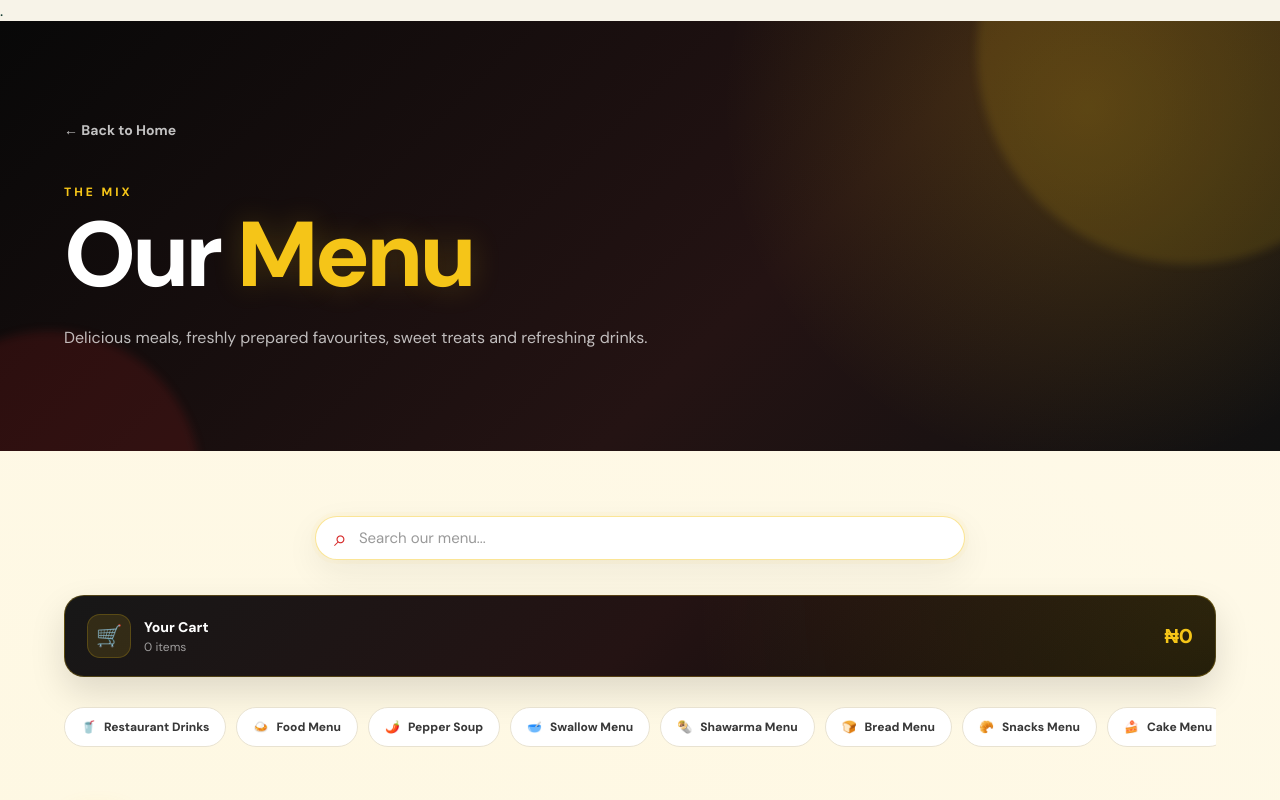
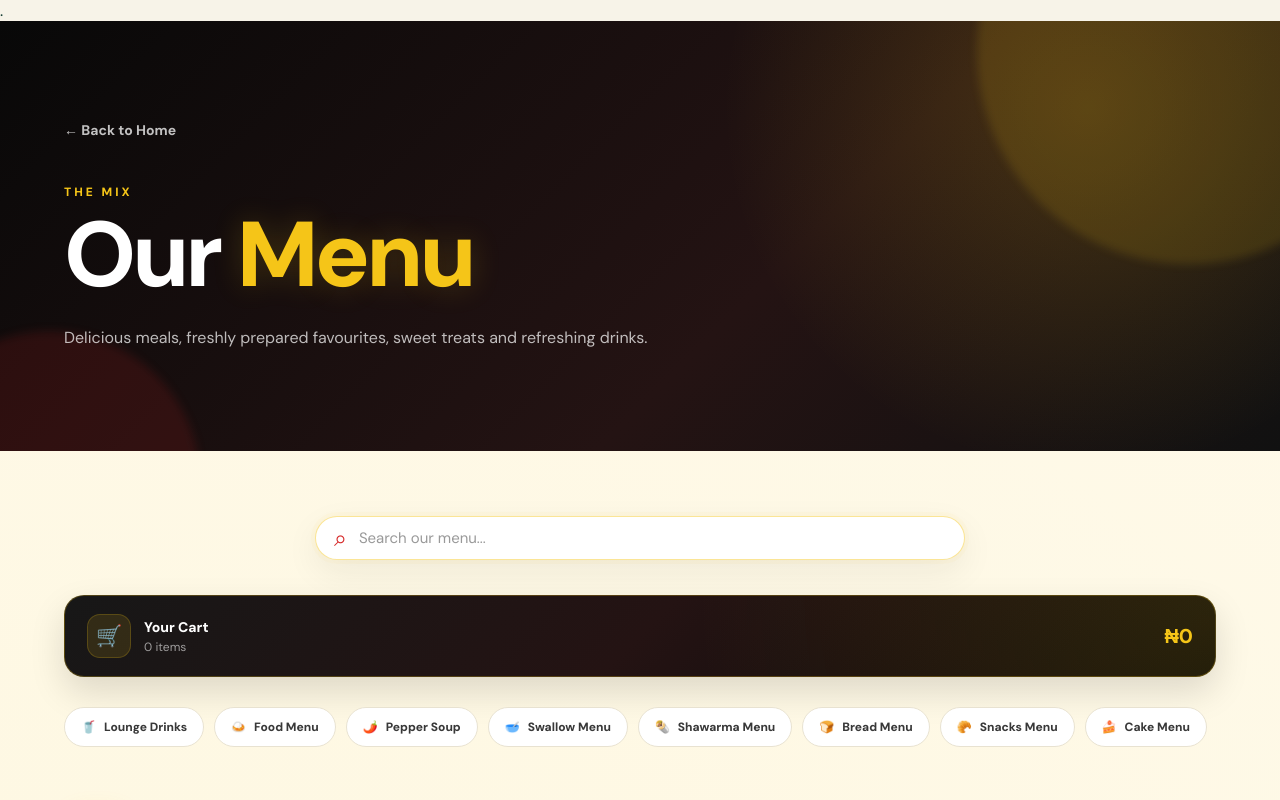
Before and after one commit to peaceDev514/The-Mix, a React (Vite) app: page /menu in a window 1280 px wide. Shown: the top 800 px of the page. Built offline with nearby package versions, Linux system fonts and the light colour scheme; a web font is replaced by a local one.

Commit message:
Update commit

```diff
--- a/src/FullMenu.jsx
+++ b/src/FullMenu.jsx
@@ -102,7 +102,7 @@ const itemImages = {
 const menuCategories = [
   {
     id: "restaurant-drinks",
-    title: "Restaurant Drinks",
+    title: "Lounge Drinks",
     subtitle: "Refreshing drinks & beverages",
     emoji: "🥤",
     items: [
```
